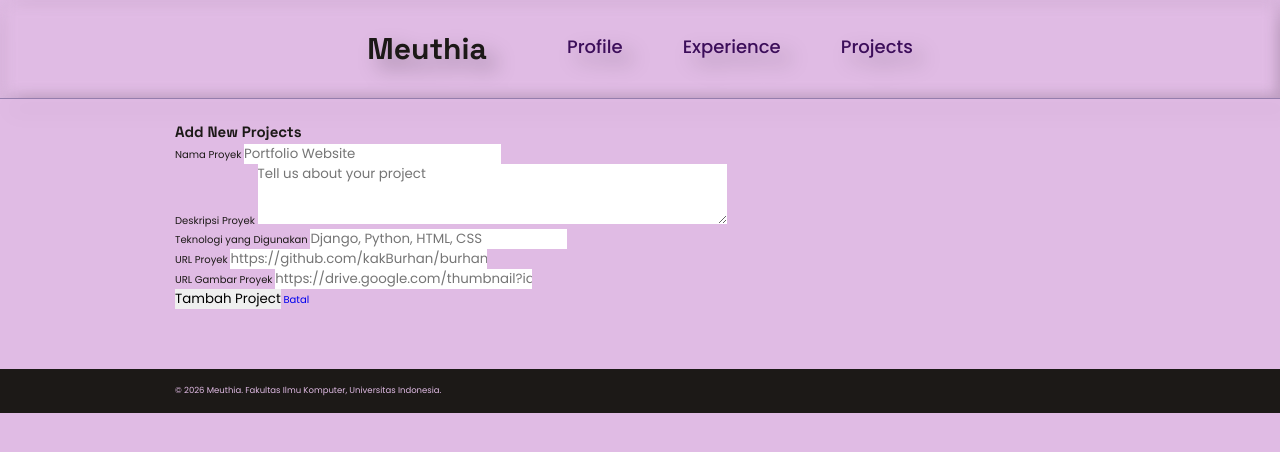
After one commit to meuthiazahra-hub/myportofolio, a Django app: page /projects/add/ in a window 1280 px wide. The commit adds this page. Shown: the top 452 px of the page. Run offline with Django 5.2, Linux system fonts and the light colour scheme.

Commit message:
feat: implement views and URL routing for project list and add pages

```diff
--- /dev/null
+++ b/main/forms.py
@@ -0,0 +1,50 @@
+from django.forms import ModelForm, TextInput, Textarea, URLInput
+from main.models import Project
+class ProjectForm(ModelForm):
+    class Meta:
+        model = Project
+        fields = [
+            "title",
+            "description",
+            "tech_stack",
+            "project_url",
+            "project_image_url",
+        ]
+
+        labels = {
+            "title": "Nama Proyek",
+            "description": "Deskripsi Proyek",
+            "tech_stack": "Teknologi yang Digunakan",
+            "project_url": "URL Proyek",
+            "project_image_url": "URL Gambar Proyek",
+        }
+
+        widgets = {
+            "title": TextInput(
+                attrs={
+                    "placeholder": "Portfolio Website",
+                    "maxlength": 255,
+                }
+            ),
+            "description": Textarea(
+                attrs={
+                    "placeholder": "Tell us about your project",
+                    "rows": 3,
+                }
+            ),
+            "tech_stack": TextInput(
+                attrs={
+                    "placeholder": "Django, Python, HTML, CSS",
+                }
+            ),
+            "project_url": URLInput(
+                attrs={
+                    "placeholder": "https://github.com/kakBurhan/burhanquestv4",
+                }
+            ),
+            "project_image_url": URLInput(
+                attrs={
+                    "placeholder": "https://drive.google.com/thumbnail?id=...&sz=w1000",
+                }
+            ),
+        }
--- a/main/models.py
+++ b/main/models.py
@@ -33,13 +33,13 @@ class Experience(models.Model):
         return self.ended_at is None
 
 
-class ProjectItem(models.Model):
+class Project(models.Model):
     id = models.UUIDField(primary_key=True, default=uuid.uuid4, editable=False)
     title = models.CharField(max_length=255)
-    subtitle = models.CharField(max_length=255)
     description = models.TextField()
-    image_url = models.CharField(max_length=255, blank=True, null=True) # Untuk link gambar
-    link_url = models.CharField(max_length=255, default="#")           # Untuk link 'See more'
+    tech_stack = models.CharField(max_length=255)
+    project_url = models.URLField(blank=True)
+    project_image_url = models.URLField(blank=True, max_length=500)
 
     def __str__(self):
         return self.title
--- a/main/urls.py
+++ b/main/urls.py
@@ -1,6 +1,6 @@
 from django.urls import path
 
-from main.views import show_main, show_experience, show_projects, show_projects_page
+from main.views import show_main, show_experience, show_projects, show_projects_page, create_project
 
 app_name = "main"
 
@@ -9,4 +9,5 @@ urlpatterns = [
     path("experience/", show_experience, name="show_experience"),
     path('projects/', show_projects, name='show_projects'),
     path('projects-page/', show_projects_page, name='show_projects_page'),
+    path('projects/add/', create_project, name='create_project'),
 ]
--- a/main/views.py
+++ b/main/views.py
@@ -1,6 +1,10 @@
-from django.shortcuts import render
+from django.contrib import messages
+from django.core import serializers
+from django.http import HttpResponse
+from django.shortcuts import get_object_or_404, redirect, render
 
-from main.models import Experience,  ProjectItem
+from main.forms import ProjectForm
+from main.models import Experience,  Project
 
 
 def show_main(request):
@@ -25,17 +29,30 @@ def show_experience(request):
     return render(request, "experience.html", context)
 
 def show_projects(request):
-    projects = ProjectItem.objects.all()
+    projects = Project.objects.all()
     context = {
         'name': 'Meuthia',
         'projects': projects,
     }
-    return render(request, 'projects.html', context)
+    return render(request, 'projects_form.html', context)
 
 def show_projects_page(request):
-    projects = ProjectItem.objects.all()
+    projects = Project.objects.all()
     context = {
         'name': 'Meuthia',
         'projects': projects,
     }
     return render(request, 'projects_page.html', context)
+def create_project(request):
+    form = ProjectForm(request.POST or None)
+
+    if request.method == "POST" and form.is_valid():
+        form.save()
+        messages.success(request, "Proyek baru berhasil ditambahkan!")
+        return redirect("main:show_projects")
+
+    context = {
+        "name": "Meuthia",
+        "form": form,
+    }
+    return render(request, "projects_form.html", context)
--- a/portofolio/settings.py
+++ b/portofolio/settings.py
@@ -158,3 +158,4 @@ MAILERS = {
         'BACKEND': 'django.core.mail.backends.console.EmailBackend',
     },
 }
+CSRF_TRUSTED_ORIGINS = ["https://meuthia-zahra-myportofolio.pws.cs.ui.ac.id/"]
--- /dev/null
+++ b/templates/base.html
@@ -0,0 +1,34 @@
+{% load static %}
+<!DOCTYPE html>
+<html lang="en">
+<head>
+    <meta charset="UTF-8" />
+    <meta name="viewport" content="width=device-width, initial-scale=1.0" />
+    <link rel="preconnect" href="https://fonts.googleapis.com">
+    <link rel="preconnect" href="https://fonts.gstatic.com" crossorigin>
+    <link href="https://fonts.googleapis.com/css2?family=Space+Grotesk:wght@500;700&display=swap" rel="stylesheet">
+    <link rel="stylesheet" href="https://cdnjs.cloudflare.com/ajax/libs/font-awesome/6.5.1/css/all.min.css">
+    <link rel="stylesheet" href="/static/css/style.css">
+    {% block meta %}{% endblock meta %}
+</head>
+<body>
+    <header class="site-header">
+        <div class="container">
+            <a href="{% url 'main:show_main' %}" class="brand">{{ name }}</a>
+            <nav>
+                <a href="{% url 'main:show_main' %}">Profile</a>
+                <a href="{% url 'main:show_experience' %}">Experience</a>
+                <a href="{% url 'main:show_projects_page' %}">Projects</a>
+            </nav>
+        </div>
+    </header>
+
+    {% block content %}{% endblock content %}
+
+    <footer class="site-footer">
+        <div class="container">
+            <p>&copy; 2026 {{ name }}. Fakultas Ilmu Komputer, Universitas Indonesia.</p>
+        </div>
+    </footer>
+</body>
+</html>
--- /dev/null
+++ b/templates/projects_form.html
@@ -0,0 +1,29 @@
+{% extends "base.html" %}
+{% block meta %}
+    <title>Add Project - {{ name }}</title>
+{% endblock meta %}
+{% block content %}
+    <main>
+        <section class="experience-section">
+            <div class="container">
+                <h1>Add New Projects</h1>
+                <form method="post"
+                      action="{% url 'main:create_project' %}"
+                      class="project-form">
+                    {% csrf_token %}
+                    {% for field in form %}
+                        <div class="form-group">
+                            <label for="{{ field.id_for_label }}">{{ field.label }}</label>
+                            {{ field }}
+                            {% for error in field.errors %}
+                                <p class="form-error">{{ error }}</p>
+                            {% endfor %}
+                        </div>
+                    {% endfor %}
+                    <button type="submit" class="button">Tambah Project</button>
+                    <a href="{% url 'main:show_projects' %}" class="button button-secondary">Batal</a>
+                </form>
+            </div>
+        </section>
+    </main>
+{% endblock content %}
```
Also changed, not shown: templates/index.html (+3 -28 lines), main/migrations/0004_project_delete_projectitem.py (added), 1 other file.
